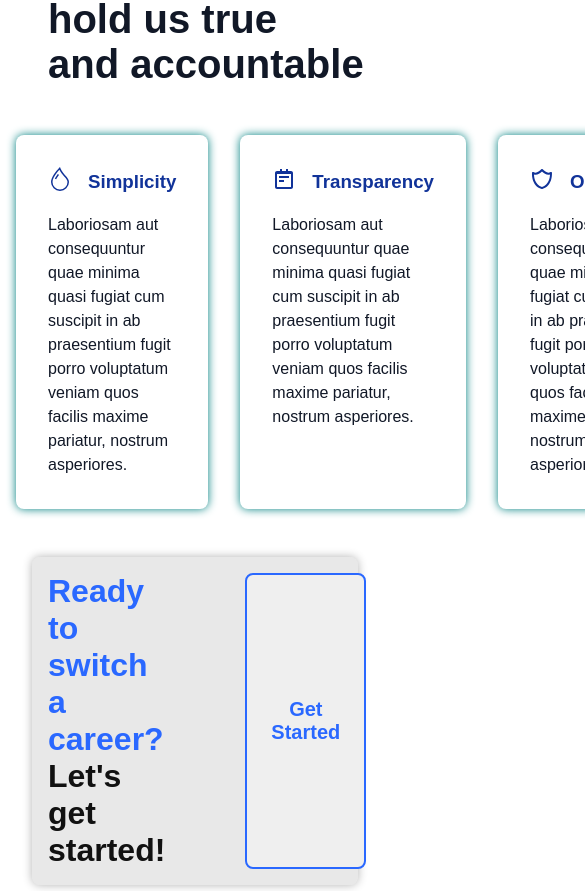
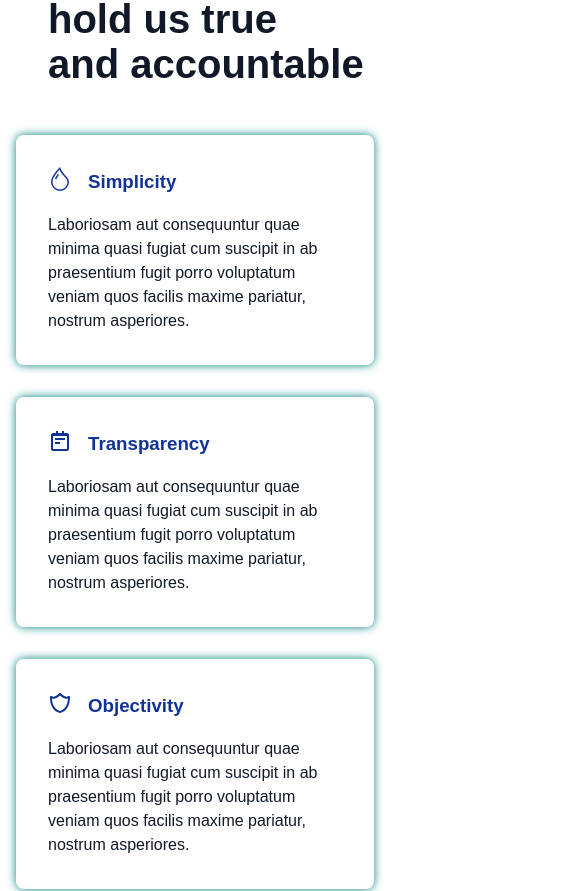
Before and after one commit to octocatblain/codsoft, a React (Create React App) app in the folder jobsearch/: page / in a window 390 px wide. Shown: the part 6220-7111 px from the top of the page, 585 px wide, since content can reach past the window. Built offline with nearby package versions, Linux system fonts and the light colour scheme.

Commit message:
fix: add wrap to value cards

```diff
--- a/jobsearch/src/Components/Sections/Value/Value.css
+++ b/jobsearch/src/Components/Sections/Value/Value.css
@@ -99,6 +99,10 @@
 
 @media screen and (max-width: 767px){
 
+    .value_wrapper{
+        flex-wrap: wrap;
+    }
+
     .cta_content{
         padding: 1rem !important;
         margin-inline: 1rem !important;
```
